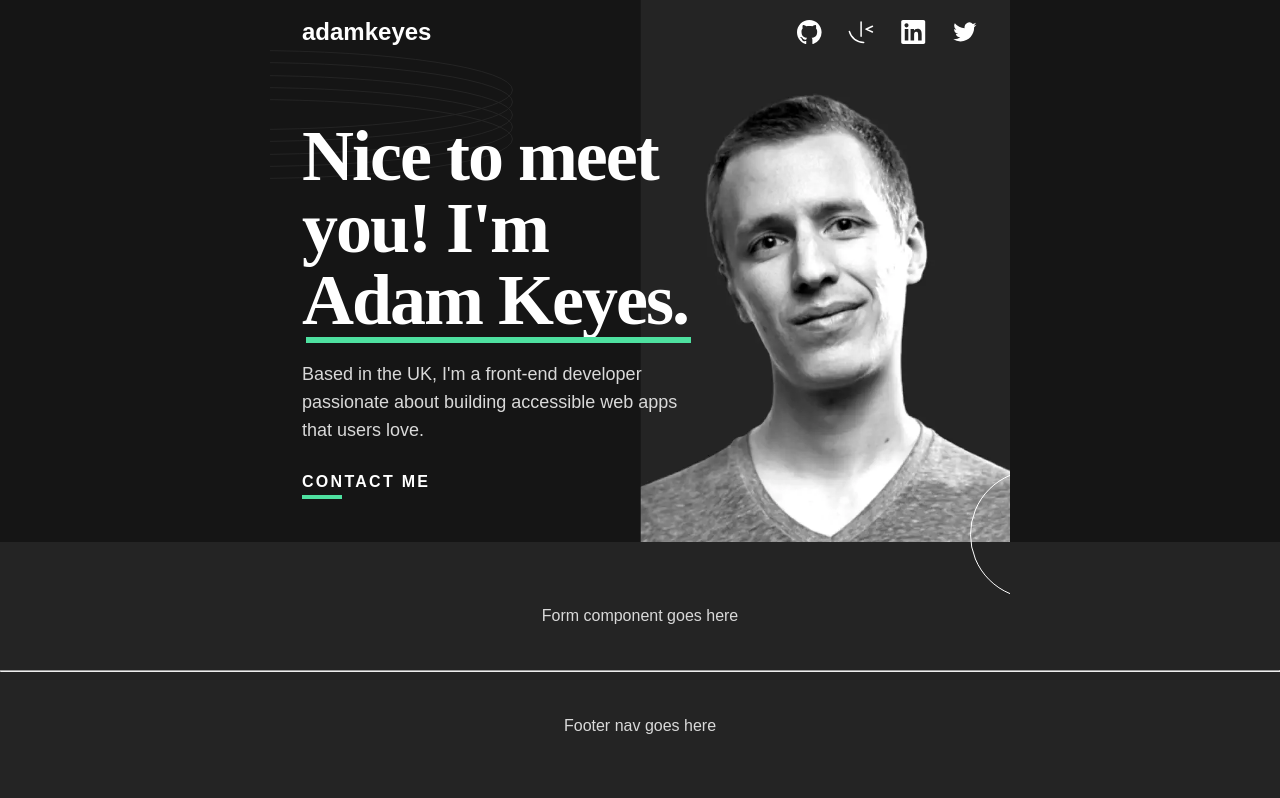
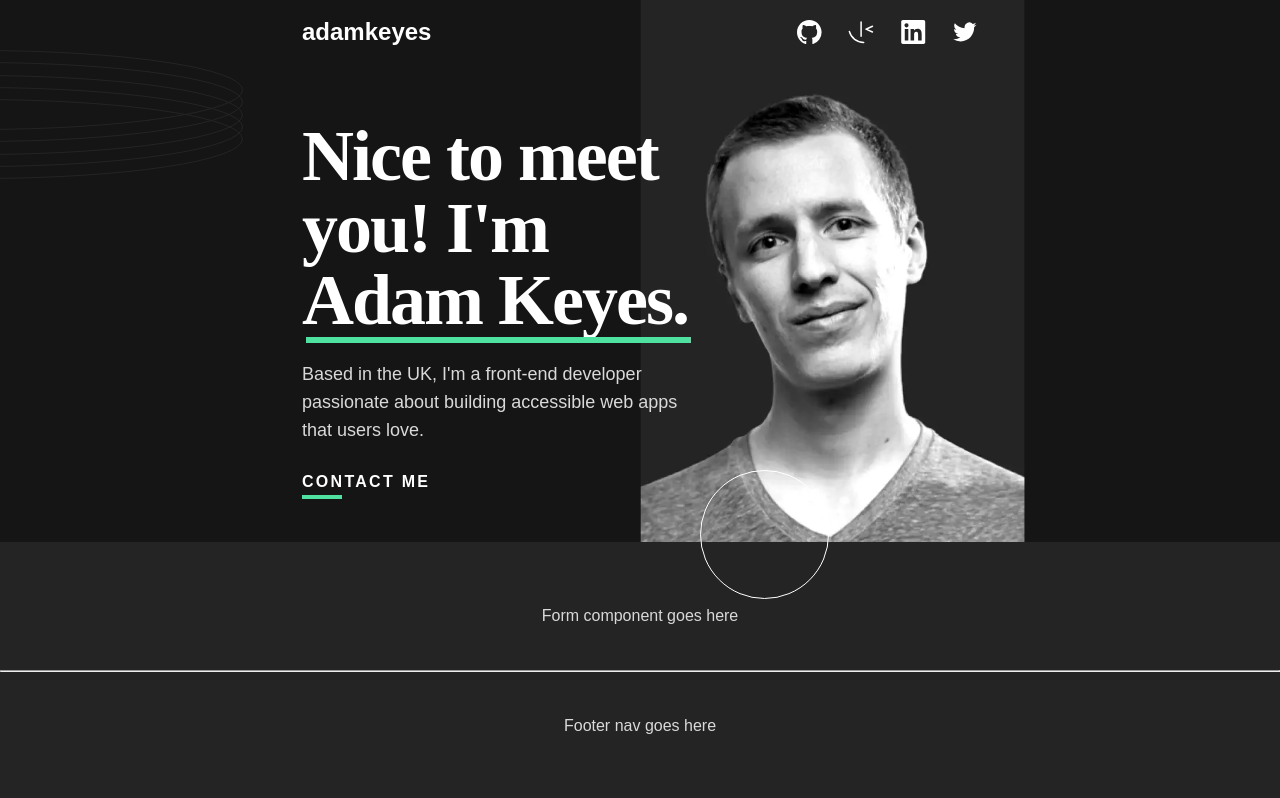
Before and after one commit to Hcmwebs/single-page-dev-portifolio, a React (Vite) app: page / in a window 1280 px wide. Shown: the top 798 px of the page. Built offline with nearby package versions, Linux system fonts and the light colour scheme.

Commit message:
removed the container from the app
Signed-off-by: Heze <64218603+Hcmwebs@users.noreply.github.com>

```diff
--- a/src/App.jsx
+++ b/src/App.jsx
@@ -1,17 +1,15 @@
 import React from 'react'
 import { ThemeProvider } from 'styled-components'
 import { Header, MainBody, Footer } from './components'
-import { theme, Container, GlobalStyles } from './styles'
+import { theme, GlobalStyles } from './styles'
 
 const App = () => {
 	return (
 		<ThemeProvider theme={theme}>
 			<GlobalStyles />
-			<Container>
-				<Header />
-				<MainBody />
-				<Footer />
-			</Container>
+			<Header />
+			<MainBody />
+			<Footer />
 		</ThemeProvider>
 	)
 }
```
